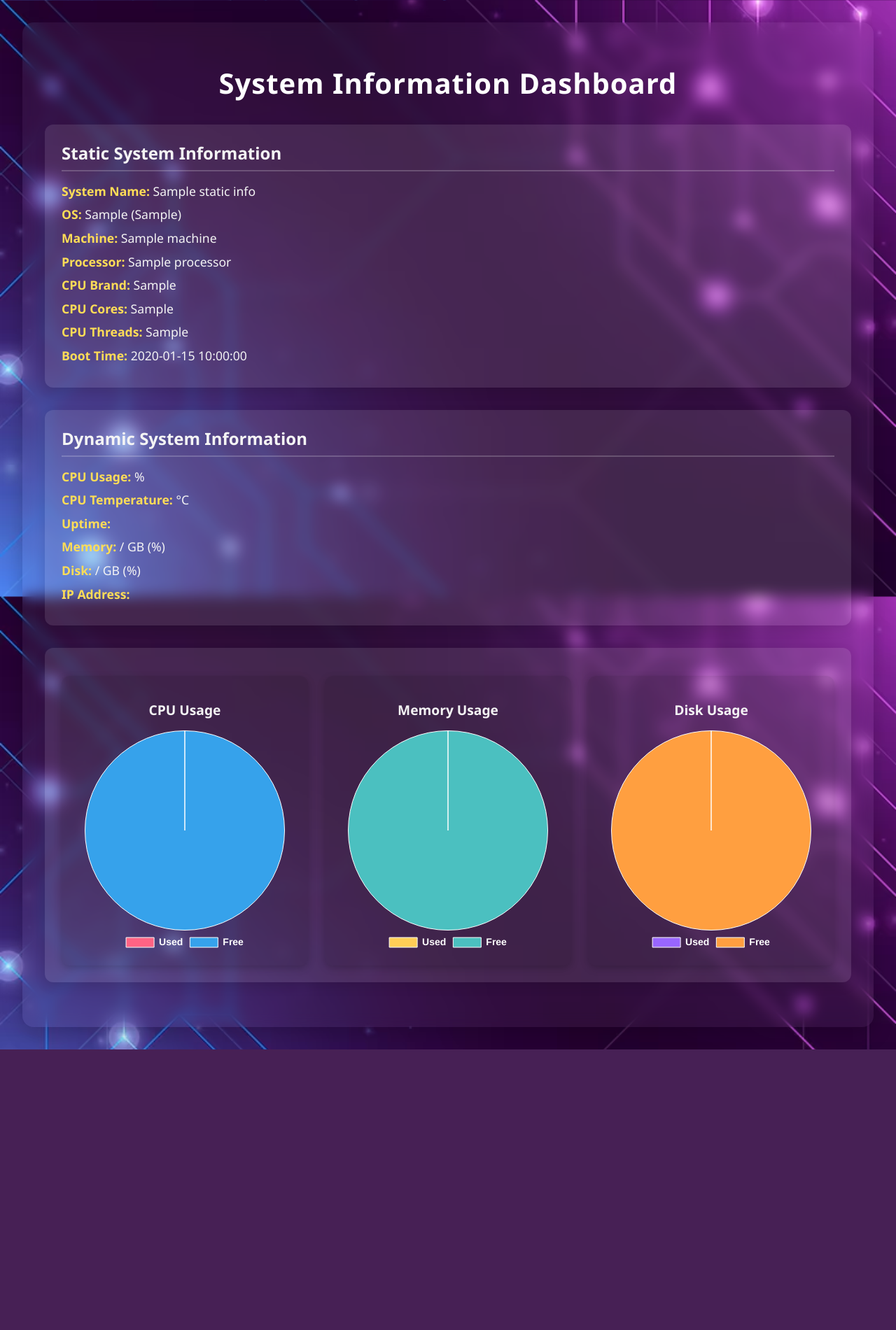
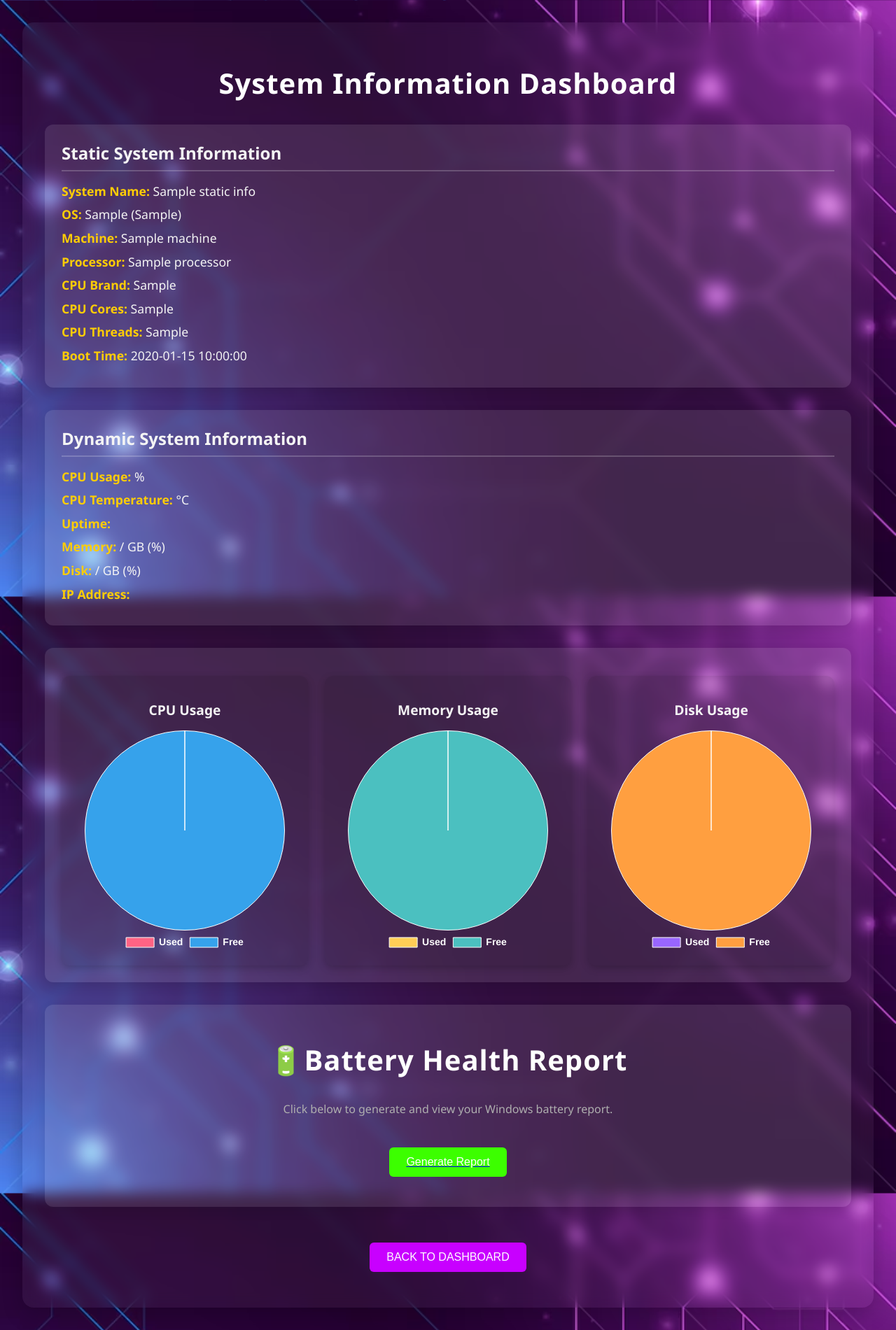
Before and after one commit to Adi517/SIEM_Dashboard, a Flask app: template templates/system.html in a window 1280 px wide. Shown: the whole page at 70% size. Before the commit the page ends 1500 px from the top, so only its background shows below. Run offline with Flask 3, Linux system fonts and the light colour scheme; the template is opened without the code that fills it: most values are stand-ins (such as "Sample title", 1, 10 or a date in 2020); parts of the project's set-up code (start-up, migrations or seed data) failed here and were passed over; some libraries are stand-ins or nearby versions.

Commit message:
Update: <your short description of the changes>

```diff
--- a/app.py
+++ b/app.py
@@ -1,4 +1,4 @@
-from flask import Flask, render_template, jsonify, request
+from flask import Flask, render_template, jsonify, request, redirect, url_for
 from pymongo import MongoClient
 import requests
 import re
@@ -24,15 +24,11 @@ from urllib.parse import urlparse
 from datetime import datetime
 import ssl
 import socket
-import platform
-import cpuinfo
-import psutil
-import socket
 import datetime
 import wmi
 import pythoncom
-from flask import Flask, render_template, jsonify
 import threading
+import subprocess
 
 
 # Load environment variables
@@ -183,6 +179,24 @@ def emit_dynamic_info():
 def on_connect():
     print('Client connected')
 
+@app.route('/system/generate')
+def generate_report():
+    report_path = os.path.expanduser("~\\battery-report.html")
+    try:
+        subprocess.run(["powercfg", "/batteryreport", "/output", report_path], check=True, shell=True)
+        return redirect(url_for('show_report'))
+    except subprocess.CalledProcessError:
+        return "❌ Failed to generate battery report."
+
+@app.route('/system/report')
+def show_report():
+    report_path = os.path.expanduser("~\\battery-report.html")
+    if os.path.exists(report_path):
+        with open(report_path, 'r', encoding='utf-8') as file:
+            content = file.read()
+        return render_template('report.html', report_html=content)
+    else:
+        return "⚠️ Report not found. Please generate it first."
 @app.route('/password')
 def password_page():
     return render_template('password.html')
--- a/static/css/system_style.css
+++ b/static/css/system_style.css
@@ -66,8 +66,58 @@ h1 {
 }
 
 .card li strong {
-  color: #ffdd57;
+  color: #ffcd05;
 }
+
+
+.card p {
+  font-size: 16px;
+  margin-bottom: 25px;
+  color: #afafaf;
+  display: flex;
+  justify-content: center;
+  align-items: center;
+}
+
+.card button {
+  align-items: center;
+  padding: 12px 24px;
+  font-size: 16px;
+  background-color: #3cff00;
+  color: white;
+  border: none;
+  border-radius: 6px;
+  cursor: pointer;
+  transition: background-color 0.3s ease;
+}
+
+.card button:hover {
+  background-color: #0d2501;
+}
+
+.button-wrapper {
+  display: flex;
+  justify-content: center;
+  align-items: center;
+  height: 10vh; /* Optional: center vertically in full view */
+}
+
+button {
+  justify-content: center;
+  padding: 12px 24px;
+  font-size: 16px;
+  background-color: #c800ff;
+  color: white;
+  border: none;
+  border-radius: 6px;
+  cursor: pointer;
+  transition: background-color 0.3s ease;
+}
+
+button:hover {
+  background-color: #380243;
+}
+
 
 .charts-grid {
   display: grid;
--- a/templates/system.html
+++ b/templates/system.html
@@ -10,7 +10,6 @@
 <body>
   <div class="container">
     <h1>System Information Dashboard</h1>
-
     <!-- Static System Information -->
     <div class="card">
       <h2>Static System Information</h2>
@@ -58,6 +57,18 @@
           <canvas id="networkChart"></canvas>
         </div> -->
       </div>
+    </div>
+    <div class="card">
+      <h1>🔋Battery Health Report</h1>
+      <p>Click below to generate and view your Windows battery report.</p>
+      <a href="{{ url_for('generate_report') }}">
+        <div class="button-wrapper">
+          <button>Generate Report</button>
+        </div>
+      </a>
+    </div>
+    <div class="button-wrapper">
+      <button id="backBtn"> BACK TO DASHBOARD</button>
     </div>
   </div>
 
@@ -142,6 +153,10 @@
       }
     }
 
+    backBtn.addEventListener('click', () => {
+            window.location.href = '/';
+    })
+
     // Initialize charts on page load
     window.onload = () => {
       initCharts();
```
Also changed, not shown: battery.py (added, +23 -0 lines), templates/report.html (added, +90 -0 lines), 1 other file.
